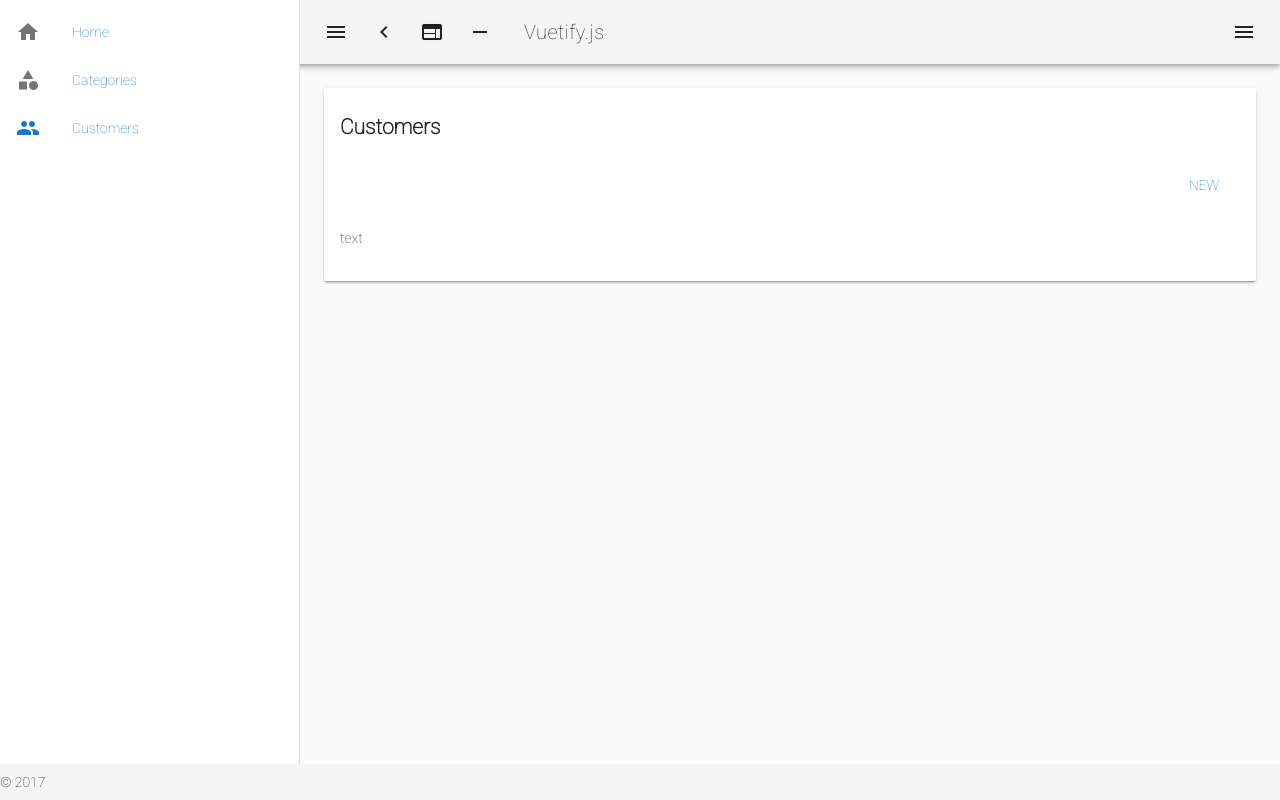
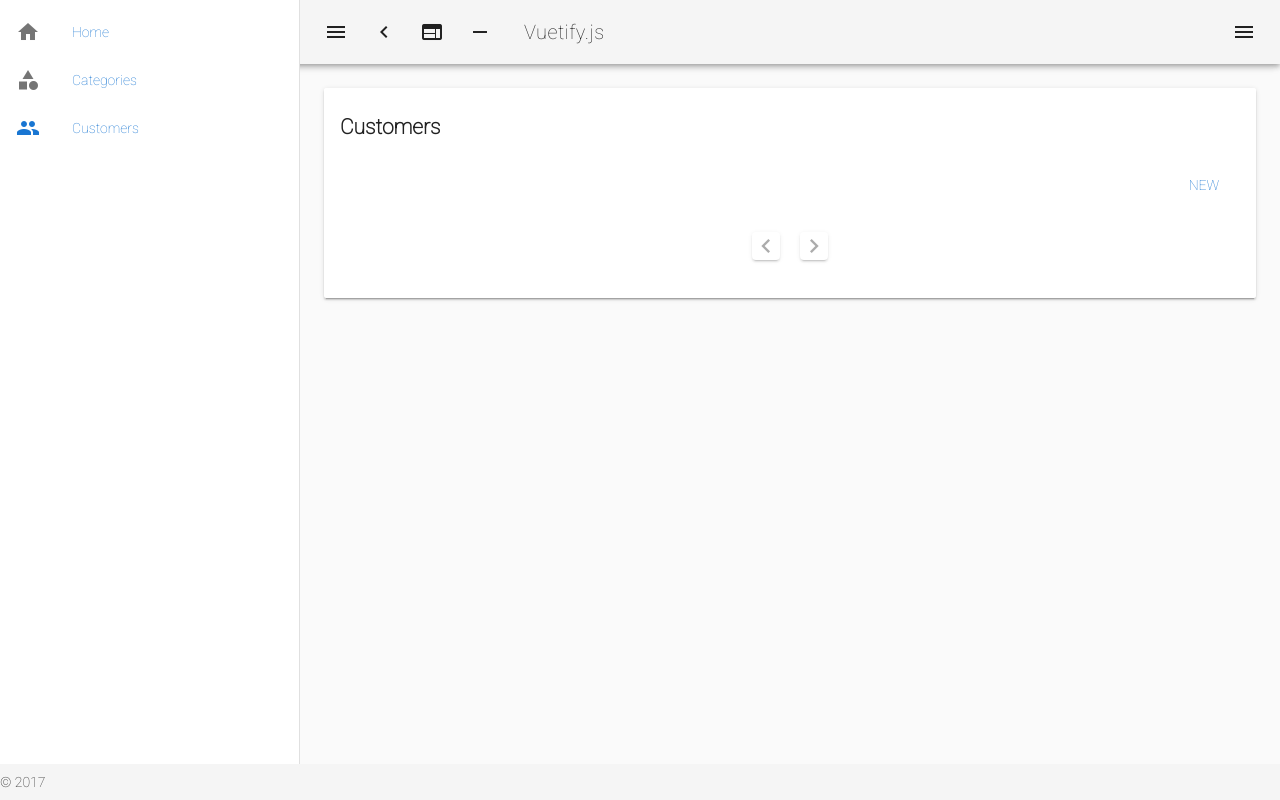
Before and after one commit to danielschmitz/vue-build-deploy-myapp, a Vue app: page /#/customers in a window 1280 px wide. Built offline with nearby package versions, Linux system fonts and the light colour scheme; no server answers; sample sign-in values are in the browser's storage; what vuetify-confirm would draw is missing.

Commit message:
Pagination working

```diff
--- a/src/views/Customers.vue
+++ b/src/views/Customers.vue
@@ -12,7 +12,9 @@
                 </v-btn>
             </v-card-actions>
             <v-card-text>
-                text
+                <div class="text-xs-center">
+                    <v-pagination v-model="page" :length="pagination_length" @input="onPageChange()"></v-pagination>
+                </div>
             </v-card-text>
             <v-card-actions>
                 <v-spacer></v-spacer>
@@ -30,7 +32,8 @@
             return {
                 customers: [],
                 total: 0,
-                page_length: 10
+                page_length: 10,
+                page: 1
             }
         },
         mounted() {
@@ -42,10 +45,18 @@
                 page--
                 let start = page * this.page_length
                 let end = (page * this.page_length) + this.page_length
-                customer.getByRange(start,end).then( r => {
+                customer.getByRange(start, end).then(r => {
                     this.total = r.headers['x-total-count']
                     this.customers = r.data
                 })
+            },
+            onPageChange() {
+                this.getAll(this.page)
+            }
+        },
+        computed: {
+            pagination_length: function () {
+                return Math.round(this.total / this.page_length)
             }
         }
     }
```
